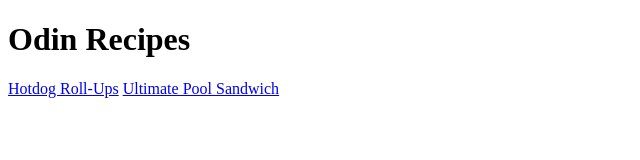
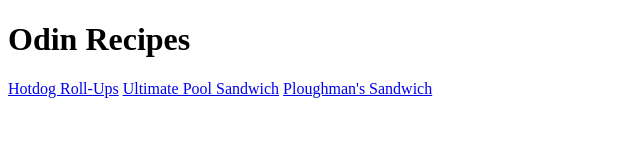
Before and after one commit to silverhikari/odin-recipes, a plain HTML site: page index.html in a window 1280 px wide. Shown: the whole page, without its empty margins (0-640 px from the left). Drawn offline with Linux system fonts and the light colour scheme.

Commit message:
feat: add ploughman's sandwich link to index

```diff
--- a/index.html
+++ b/index.html
@@ -8,5 +8,6 @@
         <h1>Odin Recipes</h1>
         <a href="./recipes/hotdog-roll-ups.html">Hotdog Roll-Ups</a>
         <a href="./recipes/ultimate-pool-sandwich.html">Ultimate Pool Sandwich</a>
+        <a href="./recipes/Ploughmans-sandwich.html">Ploughman's Sandwich</a>
     </body>
 </html>
```
